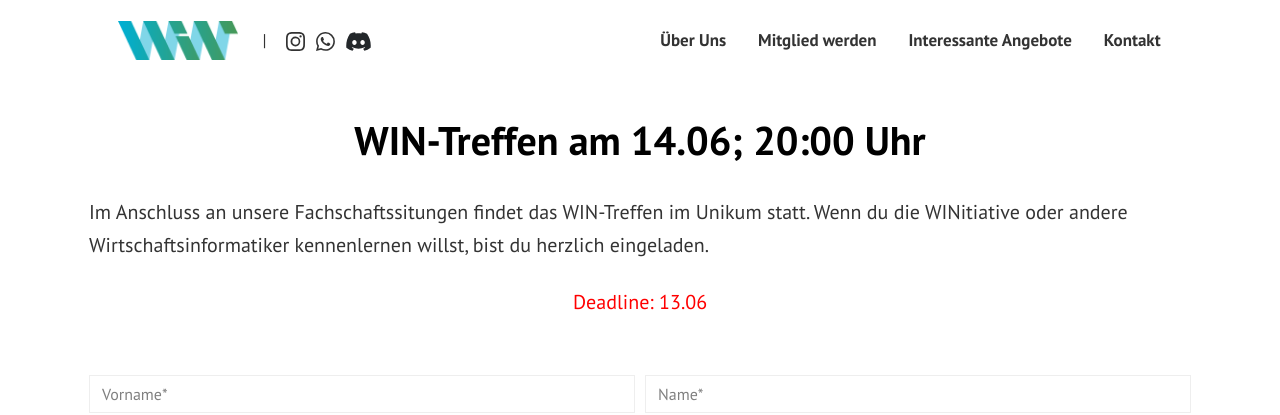
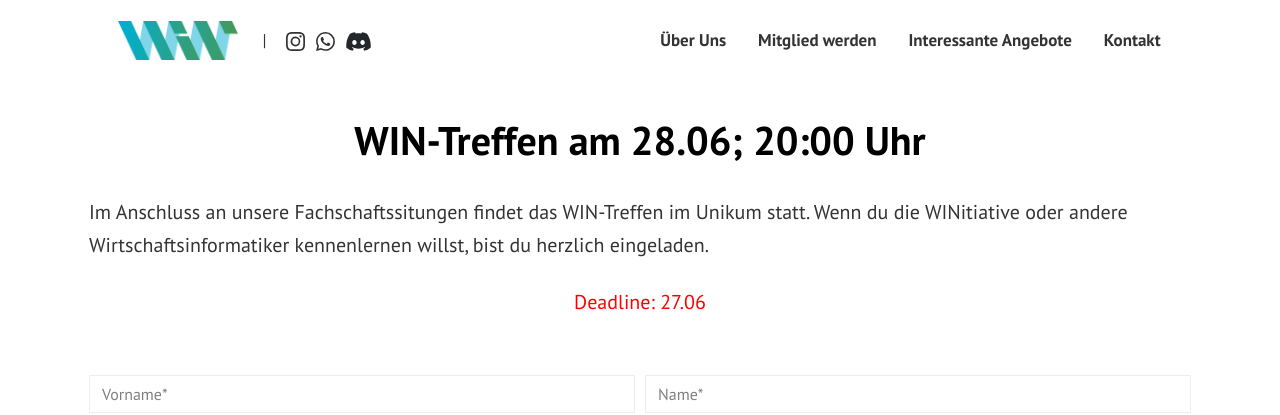
Before and after one commit to WINitiative-Augsburg-eV/webseite, a Jekyll site: the page built from pages/stammtisch-anmeldung.html, in a window 1280 px wide. Shown: the top 415 px of the page. Built offline with Jekyll 4.4.1, drawn with Linux system fonts in a browser that asks for light colours.

Commit message:
Update deadline to 27.06

```diff
--- a/pages/stammtisch-anmeldung.html
+++ b/pages/stammtisch-anmeldung.html
@@ -1,6 +1,6 @@
 ---
 layout: page
-title: WIN-Treffen am 14.06; 20:00 Uhr
+title: WIN-Treffen am 28.06; 20:00 Uhr
 permalink: "/win-treffen/"
 comments: false
 ---
@@ -10,7 +10,7 @@
     <input type="hidden" name="_captcha" value="false">
 <p class="lead mb-4">Im Anschluss an unsere Fachschaftssitungen findet das WIN-Treffen im Unikum statt. Wenn du die WINitiative oder andere Wirtschaftsinformatiker kennenlernen willst, bist du herzlich eingeladen.</p>
 <p class="mb-4"></p>
-  <center><p class="mb-4" style="color: red">Deadline: 13.06</p></center>
+  <center><p class="mb-4" style="color: red">Deadline: 27.06</p></center>
 <br>
 <div class="form-row">
 <div class="form-group col-md-6">
```
